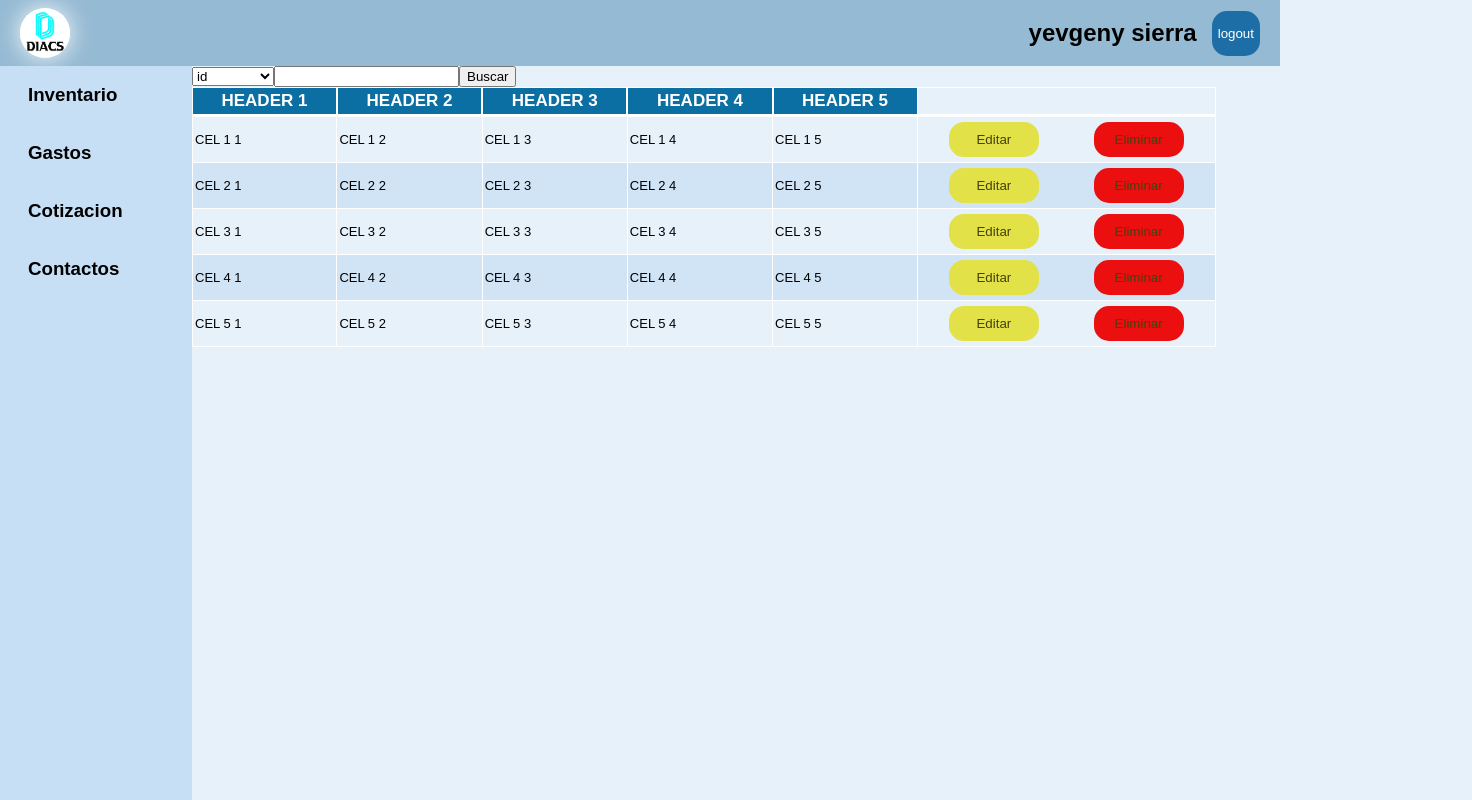
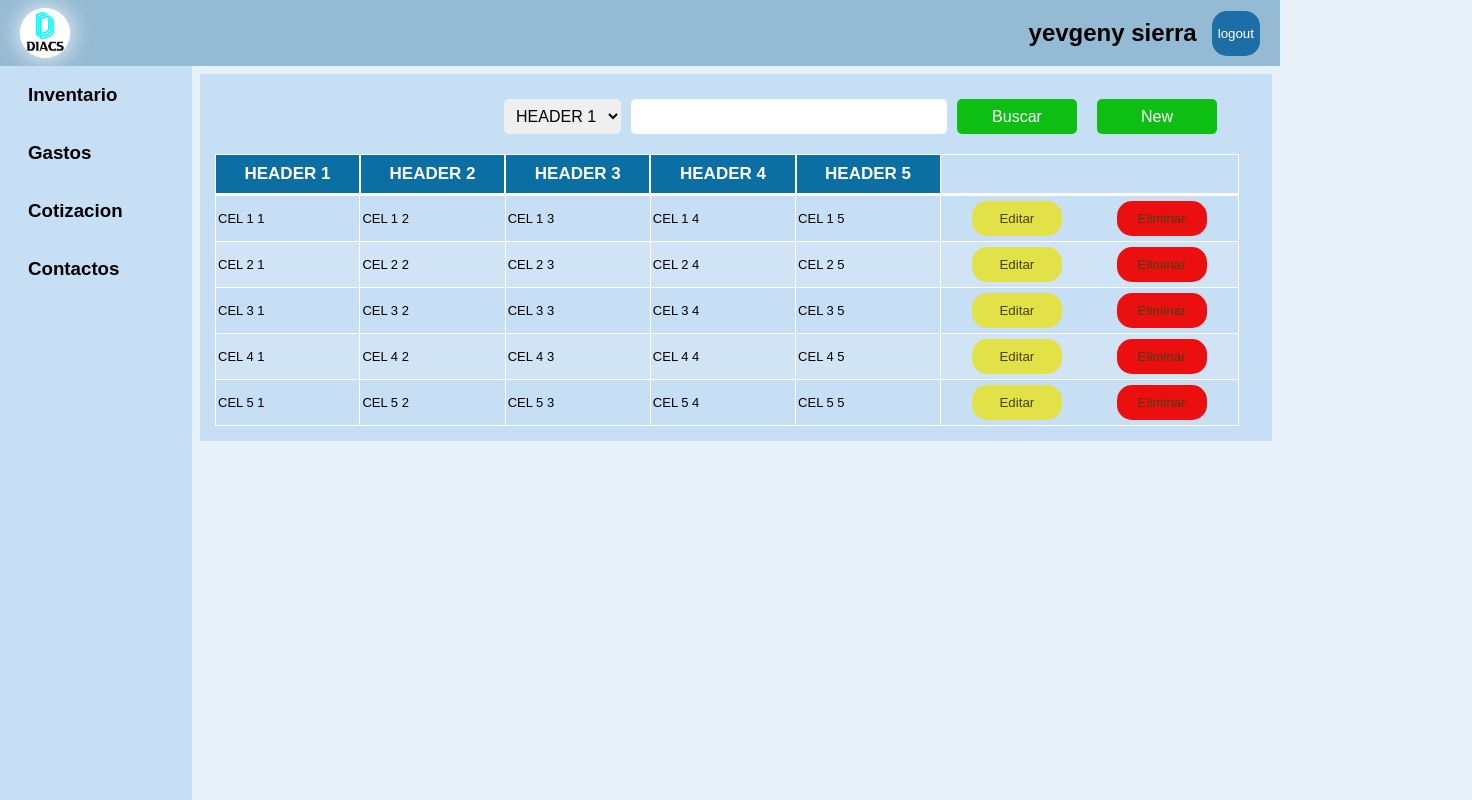
Before and after one commit to jak7dc/diacs, a React (Vite) app: page /products in a window 1280 px wide. Shown: the whole page, 1472 px wide, since content can reach past the window. Built offline with nearby package versions, Linux system fonts and the light colour scheme.

Commit message:
visualizador full v1

```diff
--- a/src/components/ShowTable.jsx
+++ b/src/components/ShowTable.jsx
@@ -2,33 +2,121 @@
 import '../styles/ShowTable.css'
 import { useState } from 'react';
 
-export const ShowTable = ({ headers = [], rows = [], options = [] }) => {
+export const ShowTable = ({ headers = [], rows = [] }) => {
   const [rowsList, setRowsList] = useState(rows);
-
+  const [formSearch, setFormSearch] = useState({
+    header: '',
+    search: ''
+  });
 
   const deleteRow = (row, index) => {
     const rowsListTemporal = rowsList
     rowsListTemporal.splice(index, 1)
     setRowsList([...rowsListTemporal])
-    console.log(rowsListTemporal)
+
   }
 
+  const editRow = (row) => {
+    row.forEach((element, index) => {
+      document.getElementById(`input-item-${index}`).value = element
+    });
+    document.getElementById('form-items').className = 'form-items'
+    document.getElementById('btn-item').innerText = 'Editar'
+    document.getElementById('btn-item').className = 'btn-form-items-edit'
+  }
 
+  // SUBMIT DE BUSQUEDA
+
+  const fsHandleSubmit = (e) => {
+    e.preventDefault()
+    const formData = new FormData(e.target)
+    const dataForm = Object.fromEntries(formData.entries())
+    setFormSearch({
+      ...formSearch,
+      header: dataForm.select,
+      search: dataForm.search,
+    })
+
+    // RECUPERAMOS LAS CABECERAS CON LOS VALORES AFECTADOS POR EL NAVEGADOR
+    const keyHeaders = headers.map((item, index) => {
+      return (
+        document.getElementById(`key_header_${index}`).innerText
+      )
+    })
+
+    const indexSearch = keyHeaders.indexOf(dataForm.select);
+
+    const rowsListTemporal = []
+    rows.forEach(row => {
+      const strSearch = row[indexSearch]
+      strSearch.toLowerCase().includes(dataForm.search.toLowerCase()) ? rowsListTemporal.push(row) : null;
+    });
+    setRowsList([...rowsListTemporal])
+
+  }
+
+  // SUBMIT DE FORMULARIO PRINCIPAL
+  const fpHandleSubmit = (e) => {
+    e.preventDefault()
+    // const formData = new FormData(e.target)
+    // const dataForm = Object.fromEntries(formData.entries())
+    // const newRow = []
+    // for (const key in dataForm) {
+    //   newRow.push(dataForm[key])
+    // }
+    // const rowsListTemporal = rowsList
+
+    // rowsListTemporal.forEach((row, index) => {
+    //   const strSearch = row[0]
+    //   strSearch.includes(newRow[0]) ? rowsListTemporal.splice(index, 1, newRow) : null;
+    // });
+
+    // setRowsList([...rowsListTemporal])
+    document.getElementById('form-items').className = 'oculto'
+    document.getElementById('btn-search-new').className = 'btn-search-new'
+  }
 
   return (
     <>
+      <form id='form-items' className='oculto' onSubmit={fpHandleSubmit}>
+        <h2>Productos</h2>
+        <div className='form-container-full'>
+          {headers.map((campo, x) => {
+            return (
+              <div key={x} className='form-content-items'>
+                <label> {campo}</label>
+                <input id={`input-item-${x}`} name={campo} placeholder={campo} />
+              </div>
+            )
+          })}
+        </div>
+        <button id='btn-item' className='btn-form-items' >Nuevo</button>
+      </form>
+
       {/* FORMILARIO DE BUSQUEDA */}
+      <div className='form-items'>
+        <div className='container-form-search'>
           <form
-        onSubmit={(e) => {
-          e.preventDefault()
-        }}
+            onSubmit={fsHandleSubmit}
             className='form-search-table'>
             <select name='select'>
-          {options.map((op, x) => (<option key={x}>{op}</option>))}
+              {headers.map((op, x) => (<option key={x} name={op}>{op}</option>))}
             </select>
-        <input name='select' />
+            <input name='search' />
             <button>Buscar</button>
           </form>
+          <button id='btn-search-new' className='btn-search-new'
+            onClick={() => {
+              document.getElementById('form-items').className = 'form-items'
+              document.getElementById('btn-search-new').className = 'oculto'
+              document.getElementById('btn-item').innerText = 'Nuevo'
+              document.getElementById('btn-item').className = 'btn-form-items'
+              headers.forEach((element, index) => {
+                document.getElementById(`input-item-${index}`).value = ''
+              });
+            }}
+          >New</button>
+        </div>
 
         {/* TABLA DE INFORMACION */}
         <table className="paleBlueRows">
@@ -36,7 +124,7 @@ export const ShowTable = ({ headers = [], rows = [], options = [] }) => {
             <tr>
               {headers.map((header, x) => {
                 return (
-                <th key={x}>{header}</th>
+                  <th id={`key_header_${x}`} key={x}>{header}</th>
                 )
               })}
             </tr>
@@ -54,7 +142,7 @@ export const ShowTable = ({ headers = [], rows = [], options = [] }) => {
                   })}
                   <td>
                     <div className='content-btn-table'>
-                    <button className='btn-table-edit'>Editar</button>
+                      <button className='btn-table-edit' onClick={() => { editRow(row) }}>Editar</button>
                       <button className='btn-table-delete' onClick={() => { deleteRow(row, r) }}>Eliminar</button>
                     </div>
                   </td>
@@ -63,6 +151,7 @@ export const ShowTable = ({ headers = [], rows = [], options = [] }) => {
             })}
           </tbody>
         </table >
+      </div>
     </>
   )
 }
--- a/src/pages/inventario/Productos.jsx
+++ b/src/pages/inventario/Productos.jsx
@@ -11,7 +11,6 @@ export const Productos = () => {
     ['CEL 4 1', 'CEL 4 2', 'CEL 4 3', 'CEL 4 4', 'CEL 4 5'],
     ['CEL 5 1', 'CEL 5 2', 'CEL 5 3', 'CEL 5 4', 'CEL 5 5'],
   ]
-  const OPTIONS_SEARCH = ['id', 'referencia', 'nombre']
 
   return (
     <>
@@ -19,7 +18,7 @@ export const Productos = () => {
       <NavBarLeft />
       <div className='content-dashboard'>
         <div className='content-table'>
-          <ShowTable headers={DATA_TABLE_HEADERS} rows={DATA_TABLE_ROWS} options={OPTIONS_SEARCH} />
+          <ShowTable headers={DATA_TABLE_HEADERS} rows={DATA_TABLE_ROWS} />
         </div>
       </div>
     </>
--- a/src/styles/Index.css
+++ b/src/styles/Index.css
@@ -13,6 +13,7 @@ body {
   flex-direction: column;
   top: 66px;
   left: 15vw;
+  width: 85vw;
 }
 
 @media (max-width: 1024px) {
--- a/src/styles/ShowTable.css
+++ b/src/styles/ShowTable.css
@@ -11,15 +11,19 @@ table.paleBlueRows {
   font-family: Arial, Helvetica, sans-serif;
   border: 1px solid #FFFFFF;
   width: 80vw;
-  height: 200px;
+  /* height: 200px; */
   text-align: left;
   border-collapse: collapse;
 }
 
-table.paleBlueRows td,
+table.paleBlueRows td {
+  border: 1px solid #FFFFFF;
+  padding: 3px 2px;
+}
+
 table.paleBlueRows th {
   border: 1px solid #FFFFFF;
-  padding: 3px 2px;
+  padding: 9px 2px;
 }
 
 table.paleBlueRows tbody td {
@@ -85,3 +89,137 @@ table.paleBlueRows thead th:first-child {
 table.paleBlueRows tfoot td {
   font-size: 14px;
 }
+
+
+/* FORMULARIO DE BUSQUEDA */
+
+.form-search-table {
+  /* background-color: red; */
+  display: flex;
+  flex-direction: row;
+  justify-content: end;
+  padding: 0px 20px;
+  gap: 10px;
+}
+
+.container-form-search {
+  display: flex;
+  flex-direction: row;
+  justify-content: end;
+  padding: 10px 40px 20px 0px;
+}
+
+.btn-search-new {
+  border-style: none;
+  border-radius: 5px;
+  padding: 8px;
+  font-size: 1rem;
+  background-color: #0ebf13;
+  color: white;
+  width: 120px;
+  cursor: pointer;
+
+  &:hover {
+    background-color: #58c45e;
+  }
+}
+
+.form-search-table button,
+.form-search-table input,
+.form-search-table select {
+  border-style: none;
+  padding: 8px;
+  border-radius: 5px;
+  font-size: 1rem;
+
+  &:focus {
+    outline-style: none;
+  }
+}
+
+.form-search-table button {
+  background-color: #0ebf13;
+  color: white;
+  width: 120px;
+  cursor: pointer;
+
+  &:hover {
+    background-color: #58c45e;
+  }
+}
+
+.form-search-table input {
+  width: 300px;
+}
+
+
+/* FORMULARIO DE ITEMS */
+
+.form-items {
+  background-color: var(--blue-light);
+  border: 8px solid var(--main-bg-color);
+  padding: 15px;
+}
+
+.oculto {
+  border: none;
+  padding: 0px;
+  height: 0px;
+  overflow: hidden;
+}
+
+.form-container-full {
+  display: grid;
+  grid-template-columns: 1fr 1fr;
+}
+
+.form-content-items {
+  /* background-color: #0ebf13; */
+  padding: 10px;
+  display: flex;
+  align-items: center;
+  flex-direction: row;
+  gap: 10px;
+}
+
+.form-content-items input {
+  border: none;
+  padding: 8px;
+  border-radius: 5px;
+  width: 20vw;
+
+  &:focus {
+    outline: none;
+  }
+}
+
+.btn-form-items-edit {
+  border: none;
+  padding: 8px;
+  border-radius: 5px;
+  background-color: #eeff01;
+  color: black;
+  cursor: pointer;
+  width: 130px;
+  font-size: 1rem;
+
+  &:hover {
+    background-color: #daea30;
+  }
+}
+
+.btn-form-items {
+  border: none;
+  padding: 8px;
+  border-radius: 5px;
+  background-color: #0ebf13;
+  color: white;
+  cursor: pointer;
+  width: 130px;
+  font-size: 1rem;
+
+  &:hover {
+    background-color: #58c45e;
+  }
+
+}
```
Lines whose indentation alone changed are shown as unchanged.
